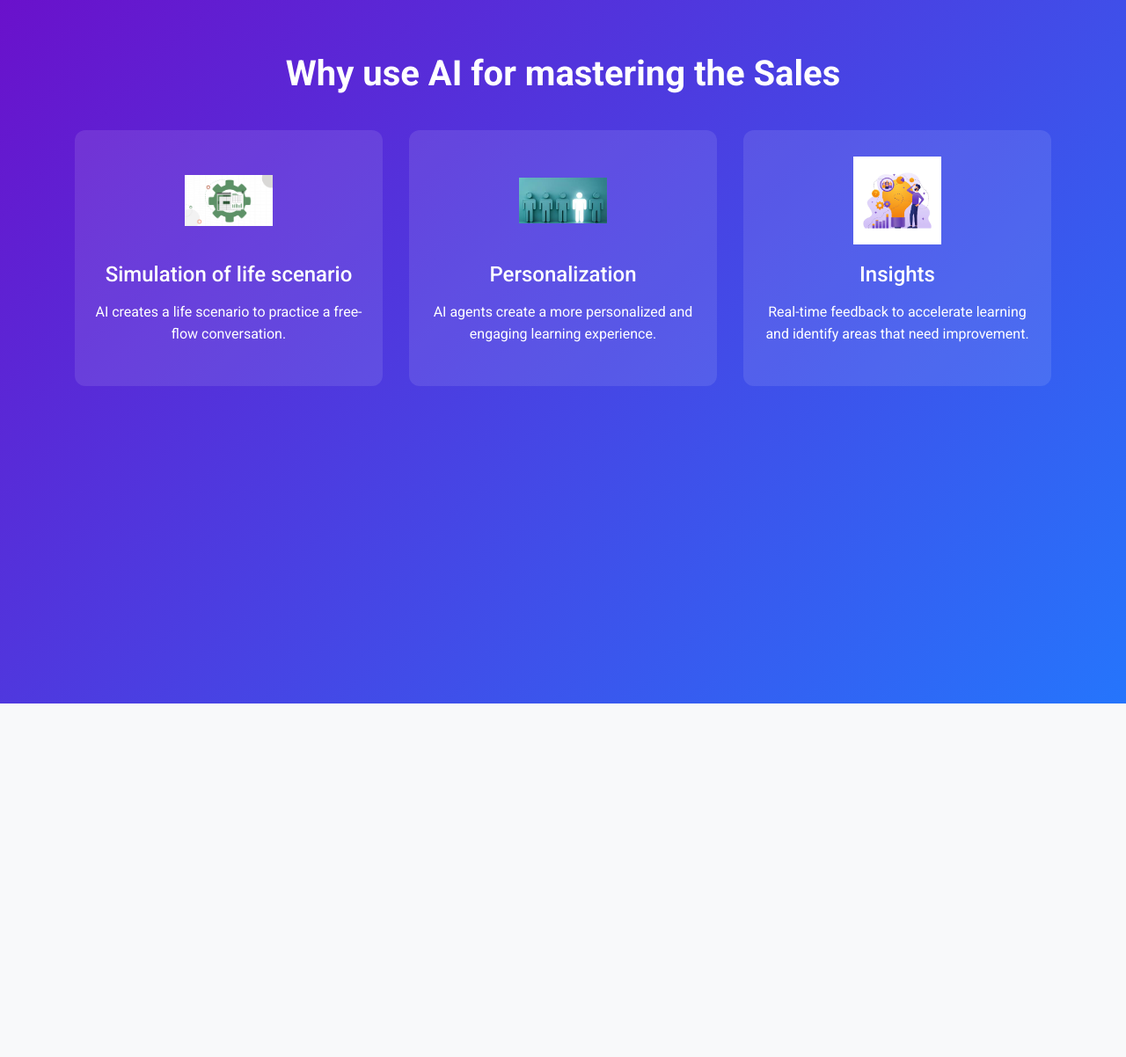
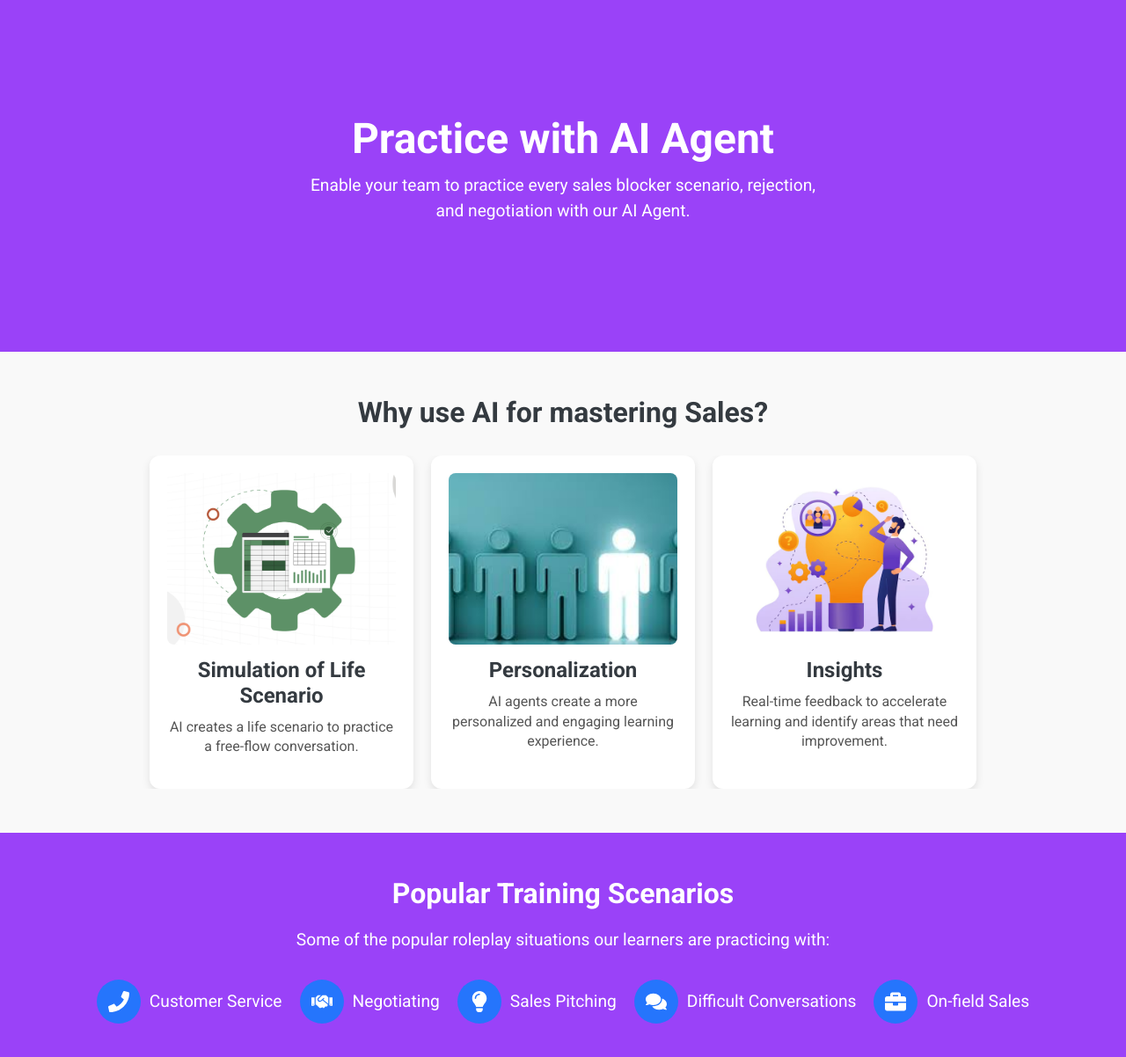
Before and after one commit to Kartik7906/RevuteAI, a React (Vite) app in the folder Client/: page /learnmore in a window 1280 px wide. Shown: the top 1202 px of the page at 88% size. Before the commit the page ends 800 px from the top, so only its background shows below. Built offline with nearby package versions, Linux system fonts and the light colour scheme.

Commit message:
index/sidebar/report/login/listed/learnmore/app/index

```diff
--- a/Client/src/App.jsx
+++ b/Client/src/App.jsx
@@ -26,7 +26,7 @@ function App() {
           <Route path="/dashboard" element={<Dashboard />} />
           <Route path="/report" element={<ReportPage/>} />
           <Route path="/task1" element={<Task1/>} />
-          <Route path="/reportlist" element={<ListedReport/>} />
+          <Route path="/reportlist/:userId" element={<ListedReport/>} />
           <Route path="/botpage" element={<BotPage/>} />
           <Route path="/admin" element={<Admin/>} />
           <Route path="/superadmin" element={<SuperAdmin/>} />
--- a/Client/src/Components/LearnMore/LearnMore.css
+++ b/Client/src/Components/LearnMore/LearnMore.css
@@ -1,112 +1,143 @@
-.learn-more-container {
-    display: flex;
-    flex-direction: column;
-    align-items: center;
-    padding: 60px 20px;
-    background: linear-gradient(135deg, #6a11cb, #2575fc);
-    color: #ffffff;
-    min-height: 100vh;
+/* LearnMore.css */
+* {
+  margin: 0;
+  padding: 0;
   box-sizing: border-box;
 }
 
+body {
+  font-family: 'Arial', sans-serif;
+}
+
+.learn-more-wrapper {
+  width: 100%;
+  overflow-x: hidden;
+}
+
+.learn-more-hero {
+  display: flex;
+  flex-direction: column;
+  justify-content: center;
+  align-items: center;
+  text-align: center;
+  height: 50vh;
+  background-color: #9a42f8;
+  color: white;
+  padding: 20px;
+}
+
+.hero-title {
+  font-size: clamp(2rem, 4vw, 3rem);
+  font-weight: bold;
+  margin-bottom: 10px;
+}
+
+.hero-description {
+  font-size: 1.2rem;
+  max-width: 600px;
+  line-height: 1.5;
+}
+
+/* Why Use AI Section */
+.learn-more-container {
+  text-align: center;
+  padding-top: 50px;
+  background-color: #f9f9f9;
+}
+
 .learn-more-heading {
-    font-size: 2.5rem;
+  font-size: 2rem;
   font-weight: bold;
-    margin-bottom: 40px;
-    text-align: center;
+  margin-bottom: 30px;
 }
 
 .learn-more-content {
   display: flex;
   justify-content: center;
-    gap: 30px;
-    width: 100%;
-    max-width: 1200px;
+  gap: 20px;
   flex-wrap: wrap;
-    opacity: 0;
-    transform: scale(0.9);
-    animation: fadeIn 1s forwards;
+  margin-bottom: 50px;
 }
 
 .learn-more-card {
-    background: rgba(255, 255, 255, 0.1);
+  background: white;
   border-radius: 12px;
-    padding: 30px 20px;
+  box-shadow: 0 4px 10px rgba(0, 0, 0, 0.1);
+  padding: 20px;
+  text-align: center;
+  max-width: 300px;
   flex: 1 1 300px;
-    max-width: 350px;
-    text-align: center;
-    transition: transform 0.3s ease, box-shadow 0.3s ease;
 }
 
-  .learn-more-card:hover {
-    transform: translateY(-10px);
-    box-shadow: 0 10px 20px rgba(0, 0, 0, 0.2);
+.learn-more-image-container {
+  width: 100%;
+  aspect-ratio: 4 / 3;
+  overflow: hidden;
+  border-radius: 8px;
+  margin-bottom: 15px;
 }
 
 .learn-more-image {
-    width: 100px;
-    height: 100px;
-    object-fit: contain;
-    margin-bottom: 20px;
+  width: 100%;
+  height: 100%;
+  object-fit: cover;
 }
 
 .learn-more-card-title {
   font-size: 1.5rem;
-    margin-bottom: 15px;
+  font-weight: bold;
+  margin-bottom: 10px;
 }
 
 .learn-more-card-description {
   font-size: 1rem;
-    line-height: 1.6;
+  color: #555;
+  line-height: 1.4;
 }
 
-  /* Animation Keyframes */
-  @keyframes fadeIn {
-    to {
-      opacity: 1;
-      transform: scale(1);
-    }
+/* Popular Training Scenarios Section */
+.popular-training-section {
+  width: 100%;
+  padding: 50px;
+  background-color: #9a42f8;
+  color: white;
+  text-align: center;
+
 }
 
-  /* Responsiveness */
-  @media (max-width: 1024px) {
-    .learn-more-content {
-      gap: 20px;
+.popular-training-heading {
+  font-size: 2rem;
+  font-weight: bold;
+  margin-bottom: 20px;
 }
 
-    .learn-more-card {
-      flex: 1 1 45%;
-    }
+.popular-training-description {
+  font-size: 1.2rem;
+  margin-bottom: 30px;
 }
 
-  @media (max-width: 768px) {
-    .learn-more-heading {
-      font-size: 2rem;
+.popular-training-list {
+  display: flex;
+  flex-wrap: wrap;
+  gap: 20px;
+  justify-content: center;
 }
 
-    .learn-more-card {
-      flex: 1 1 100%;
-      max-width: 100%;
-    }
+.training-item {
+  display: flex;
+  align-items: center;
+  gap: 10px;
+  font-size: 1.2rem;
 }
 
-  @media (max-width: 480px) {
-    .learn-more-heading {
-      font-size: 1.8rem;
+.icon-circle {
+  width: 50px;
+  height: 50px;
+  display: flex;
+  justify-content: center;
+  align-items: center;
+  background-color: #2575fc;
+  color: white;
+  border-radius: 50%;
+  font-size: 1.5rem;
 }
-
-    .learn-more-image {
-      width: 80px;
-      height: 80px;
-      margin-bottom: 15px;
-    }
-
-    .learn-more-card-title {
-      font-size: 1.3rem;
-      margin-bottom: 10px;
-    }
-
-    .learn-more-card-description {
-      font-size: 0.95rem;
-    }
-  }
--- a/Client/src/Components/LearnMore/LearnMore.jsx
+++ b/Client/src/Components/LearnMore/LearnMore.jsx
@@ -1,4 +1,6 @@
+// LearnMore.js
 import React from "react";
+import { FaPhone, FaHandshake, FaLightbulb, FaComments, FaBriefcase } from "react-icons/fa";
 import "./LearnMore.css";
 import simulationImage from "../../images/simulationimage.webp";
 import personalizationImage from "../../images/personalization.jpg";
@@ -6,44 +8,79 @@ import insightsImage from "../../images/insights.avif";
 
 const LearnMore = () => {
   return (
+    <div className="learn-more-wrapper">
+      {/* Hero Section */}
+      <section className="learn-more-hero">
+        <h1 className="hero-title">Practice with AI Agent</h1>
+        <p className="hero-description">
+          Enable your team to practice every sales blocker scenario,
+          rejection, and negotiation with our AI Agent.
+        </p>
+      </section>
+
+      {/* Learn More Section */}
       <section className="learn-more-container">
-      <h1 className="learn-more-heading">Why use AI for mastering the Sales</h1>
+        <h1 className="learn-more-heading">Why use AI for mastering Sales?</h1>
         <div className="learn-more-content">
-        <div className="learn-more-card">
+          {[{
+            image: simulationImage,
+            title: "Simulation of Life Scenario",
+            description: "AI creates a life scenario to practice a free-flow conversation."
+          }, {
+            image: personalizationImage,
+            title: "Personalization",
+            description: "AI agents create a more personalized and engaging learning experience."
+          }, {
+            image: insightsImage,
+            title: "Insights",
+            description: "Real-time feedback to accelerate learning and identify areas that need improvement."
+          }].map((card, index) => (
+            <div className="learn-more-card" key={index}>
+              <div className="learn-more-image-container">
                 <img
-            src={simulationImage}
-            alt="Simulation of life scenario"
+                  src={card.image}
+                  alt={card.title}
                   className="learn-more-image"
                 />
-          <h2 className="learn-more-card-title">Simulation of life scenario</h2>
-          <p className="learn-more-card-description">
-            AI creates a life scenario to practice a free-flow conversation.
+              </div>
+              <h2 className="learn-more-card-title">{card.title}</h2>
+              <p className="learn-more-card-description">{card.description}</p>
+            </div>
+          ))}
+        </div>
+
+        {/* Popular Training Scenarios */}
+        <div className="popular-training-section">
+          <h1 className="popular-training-heading">Popular Training Scenarios</h1>
+          <p className="popular-training-description">
+            Some of the popular roleplay situations our learners are practicing with:
           </p>
+          <div className="popular-training-list">
+            {[{
+              icon: <FaPhone />,
+              text: "Customer Service"
+            }, {
+              icon: <FaHandshake />,
+              text: "Negotiating"
+            }, {
+              icon: <FaLightbulb />,
+              text: "Sales Pitching"
+            }, {
+              icon: <FaComments />,
+              text: "Difficult Conversations"
+            }, {
+              icon: <FaBriefcase />,
+              text: "On-field Sales"
+            }].map((item, index) => (
+              <div className="training-item" key={index}>
+                <div className="icon-circle">{item.icon}</div>
+                <span>{item.text}</span>
               </div>
-        <div className="learn-more-card">
-          <img
-            src={personalizationImage}
-            alt="Personalization"
-            className="learn-more-image"
-          />
-          <h2 className="learn-more-card-title">Personalization</h2>
-          <p className="learn-more-card-description">
-            AI agents create a more personalized and engaging learning experience.
-          </p>
-        </div>
-        <div className="learn-more-card">
-          <img
-            src={insightsImage}
-            alt="Insights"
-            className="learn-more-image"
-          />
-          <h2 className="learn-more-card-title">Insights</h2>
-          <p className="learn-more-card-description">
-            Real-time feedback to accelerate learning and identify areas that need improvement.
-          </p>
+            ))}
           </div>
         </div>
       </section>
+    </div>
   );
 };
 
--- a/Client/src/Components/ListedReports/ListedReport.css
+++ b/Client/src/Components/ListedReports/ListedReport.css
@@ -0,0 +1,56 @@
+.listedreportpage {
+    padding: 16px;
+    font-family: Arial, sans-serif;
+  }
+
+  .title {
+    font-size: 24px;
+    font-weight: bold;
+    margin-bottom: 16px;
+  }
+
+  .section {
+    margin-bottom: 16px;
+  }
+
+  .header {
+    display: flex;
+    align-items: center;
+    cursor: pointer;
+    background-color: #f0f0f0;
+    padding: 8px;
+    border-radius: 4px;
+  }
+
+  .icon {
+    margin-right: 8px;
+    font-size: 18px;
+  }
+
+  .section-title {
+    font-size: 18px;
+    font-weight: bold;
+    flex-grow: 1;
+  }
+
+  .toggle-icon {
+    font-size: 16px;
+  }
+
+  .content {
+    background-color: #ffffff;
+    padding: 16px;
+    border-radius: 4px;
+    margin-top: 8px;
+    max-height: 240px;
+    overflow-y: auto;
+  }
+
+  .content::-webkit-scrollbar {
+    display: none;
+  }
+
+  .content {
+    -ms-overflow-style: none; /* IE and Edge */
+    scrollbar-width: none; /* Firefox */
+  }
--- a/Client/src/Components/Login/LoginPage.jsx
+++ b/Client/src/Components/Login/LoginPage.jsx
@@ -15,7 +15,6 @@ const LoginPage = () => {
 
   const validate = () => {
     const errors = {};
-    // Simple email regex for validation
     const emailRegex = /^[^\s@]+@[^\s@]+\.[^\s@]+$/;
 
     if (!email) {
@@ -53,6 +52,7 @@ const LoginPage = () => {
         console.log("Login response:", data);
         localStorage.setItem("token", data.token);
         localStorage.setItem("username", data.username);
+        localStorage.setItem("userId", data.userId);
         navigate("/landingpage");
       }
     } catch (error) {
```
Also changed, not shown: Client/src/Components/ListedReports/ListedReport.jsx (+74 -7 lines), Client/src/Components/ReportPage/ReportPage.jsx (+23 -11 lines), Client/src/Components/SideBar/Sidebar.jsx (+12 -1 lines), 2 other files (tests, documents, lock files or other folders). Lines whose indentation alone changed are shown as unchanged.
